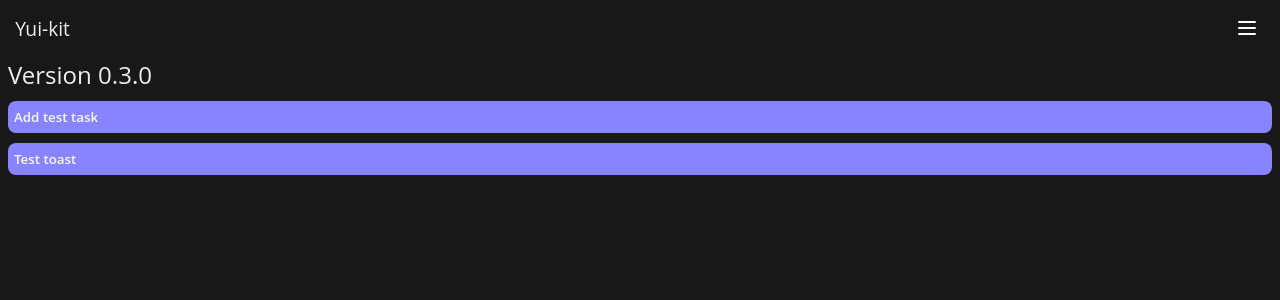
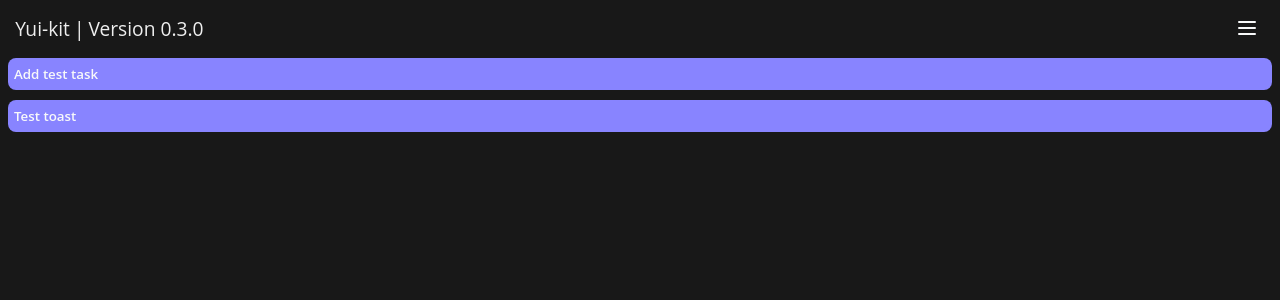
Before and after one commit to omniroot/yui-uikit, a React (Vite) app: page / in a window 1280 px wide. Shown: the top 300 px of the page. Built offline with nearby package versions, Linux system fonts and the light colour scheme.

Commit message:
add version to header

```diff
--- a/src/App.module.css
+++ b/src/App.module.css
@@ -15,3 +15,9 @@ body {
   flex-direction: column;
   gap: 10px;
 }
+
+.headerTitle {
+  display: flex;
+  gap: var(--yui-gap);
+
+}
--- a/src/App.tsx
+++ b/src/App.tsx
@@ -20,7 +20,22 @@ function App() {
   return (
     <div className={styles.App}>
       <Header
-        leftSlot={<Typography size="h2">Yui-kit</Typography>}
+        leftSlot={
+          <div className={styles.headerTitle}>
+
+            <Typography size="h2">Yui-kit</Typography>
+
+
+
+
+            <Typography size="h2"> | </Typography>
+            <Typography size="h2">Version 0.3.0</Typography>
+
+          </div>
+
+
+
+        }
         rightSlot={
           <Popup
             listItems={[
@@ -47,7 +62,7 @@ function App() {
           </Popup>
         }
       />
-      <Typography>Version 0.3.0</Typography>
+
       <Button onClick={_addTestTask}>Add test task</Button>
       <Button onClick={() => success({ id: "toast", title: "toast" })}>
         Test toast
```
